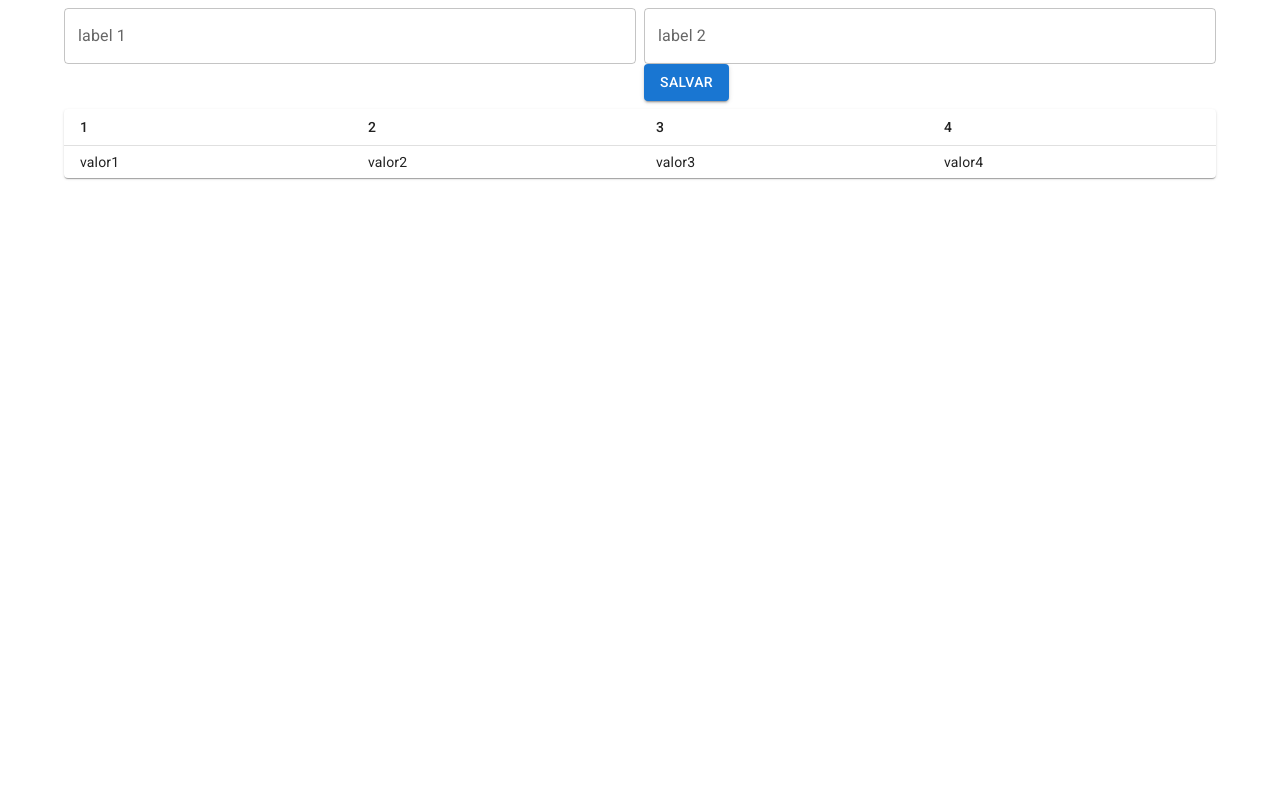
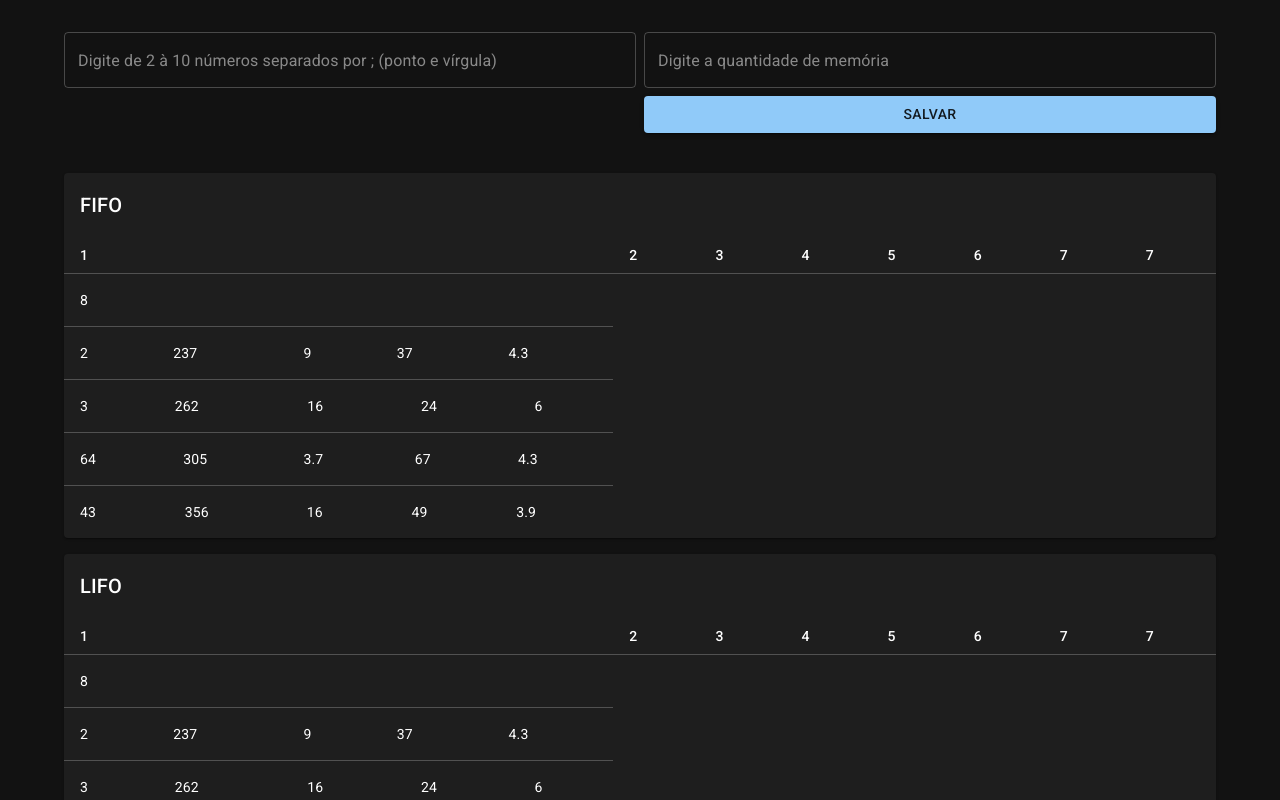
Before and after one commit to Glerme/trabalho-algoritmo, a React (Create React App) app: page / in a window 1280 px wide. Shown: the top 800 px of the page. Built offline with nearby package versions, Linux system fonts and the light colour scheme.

Commit message:
adicionado material

```diff
--- a/src/App.tsx
+++ b/src/App.tsx
@@ -1,86 +1,20 @@
-import * as Mui from "@mui/material";
+import { ThemeProvider, createTheme } from "@mui/material/styles";
+import CssBaseline from "@mui/material/CssBaseline";
+
+import { Home } from "./pages/Home";
+
+const darkTheme = createTheme({
+  palette: {
+    mode: "dark",
+  },
+});
 
 function App() {
-  const rows = [
-    { col1: "valor1", col2: "valor2", col3: "valor3", col4: "valor4" },
-  ];
-
   return (
-    <Mui.Container>
-      <Mui.Grid container spacing={1}>
-        <Mui.Grid item xs={6}>
-          <Mui.Box
-            sx={{
-              width: "100%",
-            }}
-          >
-            <Mui.TextField
-              label="label 1"
-              sx={{
-                width: "100%",
-              }}
-            />
-          </Mui.Box>
-        </Mui.Grid>
-
-        <Mui.Grid item xs={6}>
-          <Mui.Box
-            sx={{
-              width: "100%",
-              alignItems: "flex-end",
-              justifyContent: "flex-end",
-              gap: "1rem",
-            }}
-          >
-            <Mui.TextField
-              label="label 2"
-              sx={{
-                width: "100%",
-              }}
-            />
-
-            <Mui.Button variant="contained">Salvar</Mui.Button>
-          </Mui.Box>
-        </Mui.Grid>
-        <Mui.Grid item xs={12}>
-          <Mui.Box>
-            <Mui.TableContainer component={Mui.Paper}>
-              <Mui.Table
-                sx={{ minWidth: 650 }}
-                size="small"
-                aria-label="memory table"
-              >
-                <Mui.TableHead>
-                  <Mui.TableRow>
-                    <Mui.TableCell>1</Mui.TableCell>
-                    <Mui.TableCell>2</Mui.TableCell>
-                    <Mui.TableCell>3</Mui.TableCell>
-                    <Mui.TableCell>4</Mui.TableCell>
-                  </Mui.TableRow>
-                </Mui.TableHead>
-                <Mui.TableBody>
-                  {rows.map((row) => (
-                    <Mui.TableRow
-                      key={row.col1}
-                      sx={{ "&:last-child td, &:last-child th": { border: 0 } }}
-                    >
-                      <Mui.TableCell component="th" scope="row">
-                        {row.col1}
-                      </Mui.TableCell>
-                      <Mui.TableCell component="th" scope="row">
-                        {row.col2}
-                      </Mui.TableCell>
-                      <Mui.TableCell>{row.col3}</Mui.TableCell>
-                      <Mui.TableCell>{row.col4}</Mui.TableCell>
-                    </Mui.TableRow>
-                  ))}
-                </Mui.TableBody>
-              </Mui.Table>
-            </Mui.TableContainer>
-          </Mui.Box>
-        </Mui.Grid>
-      </Mui.Grid>
-    </Mui.Container>
+    <ThemeProvider theme={darkTheme}>
+      <CssBaseline />
+      <Home />
+    </ThemeProvider>
   );
 }
 
--- /dev/null
+++ b/src/components/Table/index.tsx
@@ -0,0 +1,72 @@
+import * as Mui from "@mui/material";
+
+import { TableHeader } from "../TableHeader";
+
+interface TableProps {
+  rows: any[];
+  columns: any[];
+  tableName: string;
+}
+
+function createData(
+  cell1: number,
+  cell2?: number,
+  cell3?: number,
+  cell4?: number,
+  cell5?: number
+) {
+  return { cell1, cell2, cell3, cell4, cell5 };
+}
+
+const rows2 = [
+  createData(8),
+  createData(2, 237, 9.0, 37, 4.3),
+  createData(3, 262, 16.0, 24, 6.0),
+  createData(64, 305, 3.7, 67, 4.3),
+  createData(43, 356, 16.0, 49, 3.9),
+];
+
+export const Table: React.FC<TableProps> = ({ columns, rows, tableName }) => {
+  console.log(rows.map((row) => row));
+
+  return (
+    <Mui.TableContainer component={Mui.Paper}>
+      <TableHeader tableName={tableName} />
+      <Mui.Table sx={{ minWidth: 650 }} size="small" aria-label="memory table">
+        <Mui.TableHead>
+          <Mui.TableRow>
+            {columns.map((column, i) => (
+              <Mui.TableCell key={i}>{column}</Mui.TableCell>
+            ))}
+          </Mui.TableRow>
+        </Mui.TableHead>
+        <Mui.TableBody>
+          {rows2.map((row, i) => (
+            <Mui.Table
+              key={i}
+              sx={{
+                "&:last-child td, &:last-child th": { border: 0 },
+              }}
+            >
+              <Mui.TableCell component="th" scope="row">
+                {row.cell1}
+              </Mui.TableCell>
+              <Mui.TableCell component="th" scope="row">
+                {row.cell2}
+              </Mui.TableCell>
+              <Mui.TableCell component="th" scope="row">
+                {row.cell3}
+              </Mui.TableCell>
+              <Mui.TableCell component="th" scope="row">
+                {row.cell4}
+              </Mui.TableCell>
+              <Mui.TableCell component="th" scope="row">
+                {row.cell5}
+              </Mui.TableCell>
+            </Mui.Table>
+          ))}
+        </Mui.TableBody>
+      </Mui.Table>
+    </Mui.TableContainer>
+  );
+};
--- /dev/null
+++ b/src/components/TableHeader/index.tsx
@@ -0,0 +1,25 @@
+import * as Mui from "@mui/material";
+
+interface TableHeaderProps {
+  tableName: string;
+}
+
+export const TableHeader: React.FC<TableHeaderProps> = ({ tableName }) => {
+  return (
+    <Mui.Toolbar
+      sx={{
+        pl: { sm: 2 },
+        pr: { xs: 1, sm: 1 },
+      }}
+    >
+      <Mui.Typography
+        sx={{ flex: "1 1 100%" }}
+        variant="h6"
+        id="tableTitle"
+        component="div"
+      >
+        {tableName}
+      </Mui.Typography>
+    </Mui.Toolbar>
+  );
+};
--- /dev/null
+++ b/src/pages/Home/index.tsx
@@ -0,0 +1,131 @@
+import React, { useState } from "react";
+
+import * as Mui from "@mui/material";
+import { Table } from "../../components/Table";
+
+const rows = [
+  {
+    cell1: "valor1",
+    cell2: "valor2",
+    cell3: "valor3",
+    cell4: "valor4",
+    cell5: "valor4",
+    cell6: "valor4",
+    cell7: "valor4",
+    cell8: "valor4",
+    cell9: "valor4",
+    cell10: "valor4",
+  },
+];
+
+export const Home = () => {
+  const [fields, setFields] = useState({
+    arrayNumbers: "",
+    numberOfMemory: "",
+  });
+
+  function handleSubmit() {
+    const parsedFields = {
+      ...fields,
+      arrayNumbers: fields.arrayNumbers.split(";"),
+    };
+
+    parsedFields.arrayNumbers.forEach((value) => {
+      if (value === "")
+        parsedFields.arrayNumbers.splice(
+          parsedFields.arrayNumbers.indexOf(value),
+          1
+        );
+    });
+
+    console.log("ENVIO PARA API", parsedFields);
+  }
+
+  return (
+    <Mui.Container>
+      <Mui.Box pt={4}>
+        <Mui.Grid container spacing={1}>
+          <Mui.Grid item xs={6}>
+            {/* primeira coluna */}
+            <Mui.Box
+              sx={{
+                width: "100%",
+              }}
+            >
+              <Mui.TextField
+                placeholder="Digite de 2 à 10 números separados por ; (ponto e vírgula)"
+                sx={{
+                  width: "100%",
+                }}
+                value={fields.arrayNumbers}
+                onChange={(e) =>
+                  setFields({ ...fields, arrayNumbers: e.target.value })
+                }
+              />
+            </Mui.Box>
+          </Mui.Grid>
+
+          <Mui.Grid item xs={6}>
+            {/* segunda coluna */}
+
+            <Mui.Box
+              sx={{
+                width: "100%",
+                alignItems: "flex-end",
+                justifyContent: "flex-end",
+                gap: "1rem",
+              }}
+            >
+              <Mui.TextField
+                placeholder="Digite a quantidade de memória"
+                sx={{
+                  width: "100%",
+                }}
+                value={fields.numberOfMemory}
+                onChange={(e) =>
+                  setFields({ ...fields, numberOfMemory: e.target.value })
+                }
+              />
+
+              <Mui.Box pt={1} pb={4} width={"100%"}>
+                <Mui.Button
+                  variant="contained"
+                  fullWidth
+                  onClick={handleSubmit}
+                >
+                  Salvar
+                </Mui.Button>
+              </Mui.Box>
+            </Mui.Box>
+          </Mui.Grid>
+
+          <Mui.Grid item xs={12}>
+            <Mui.Box mb={2}>
+              <Table
+                columns={[1, 2, 3, 4, 5, 6, 7, 7]}
+                rows={rows}
+                tableName="FIFO"
+              />
+            </Mui.Box>
+
+            <Mui.Box mb={2}>
+              <Table
+                columns={[1, 2, 3, 4, 5, 6, 7, 7]}
+                rows={rows}
+                tableName="LIFO"
+              />
+            </Mui.Box>
+
+            <Mui.Box>
+              <Table
+                columns={[1, 2, 3, 4, 5, 6, 7, 7]}
+                rows={rows}
+                tableName="ÓTIMO"
+              />
+            </Mui.Box>
+          </Mui.Grid>
+        </Mui.Grid>
+      </Mui.Box>
+    </Mui.Container>
+  );
+};
```
